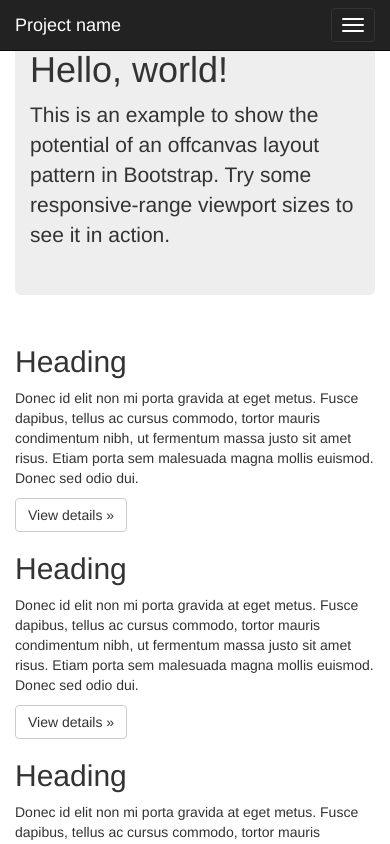
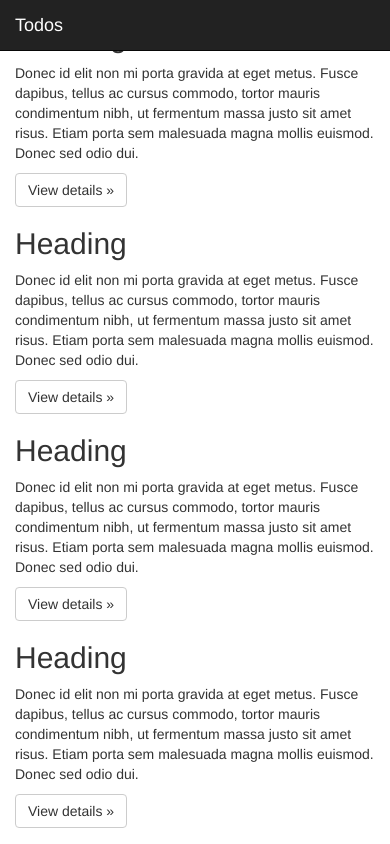
Before and after one commit to koizuss/todos, a website: page assets/index.html in a window 390 px wide. Shown: the top 844 px of the page. Drawn offline with nearby package versions, Linux system fonts and the light colour scheme.

Commit message:
ベースレイアウトちょっと修正

```diff
--- a/assets/index.html
+++ b/assets/index.html
@@ -15,18 +15,13 @@
       <script src="https://oss.maxcdn.com/html5shiv/3.7.2/html5shiv.min.js"></script>
       <script src="https://oss.maxcdn.com/respond/1.4.2/respond.min.js"></script>
     <![endif]-->
+    <link href="css/todos.css" rel="stylesheet">
   </head>
   <body>
     <div class="navbar navbar-fixed-top navbar-inverse" role="navigation">
       <div class="container">
         <div class="navbar-header">
-          <button type="button" class="navbar-toggle collapsed" data-toggle="collapse" data-target=".navbar-collapse">
-            <span class="sr-only">Toggle navigation</span>
-            <span class="icon-bar"></span>
-            <span class="icon-bar"></span>
-            <span class="icon-bar"></span>
-          </button>
-          <a class="navbar-brand" href="#">Project name</a>
+          <a class="navbar-brand" href="#">Todos</a>
         </div>
         <div class="collapse navbar-collapse">
           <ul class="nav navbar-nav">
@@ -43,6 +38,7 @@
       <div class="row row-offcanvas row-offcanvas-right">
 
         <div class="col-xs-12 col-sm-9">
+          <!--
           <p class="pull-right visible-xs">
             <button type="button" class="btn btn-primary btn-xs" data-toggle="offcanvas">Toggle nav</button>
           </p>
@@ -50,6 +46,7 @@
             <h1>Hello, world!</h1>
             <p>This is an example to show the potential of an offcanvas layout pattern in Bootstrap. Try some responsive-range viewport sizes to see it in action.</p>
           </div>
+          -->
           <div class="row">
             <div class="col-6 col-sm-6 col-lg-4">
               <h2>Heading</h2>
@@ -83,7 +80,7 @@
             </div><!--/span-->
           </div><!--/row-->
         </div><!--/span-->
-
+<!--
         <div class="col-xs-6 col-sm-3 sidebar-offcanvas" id="sidebar" role="navigation">
           <div class="list-group">
             <a href="#" class="list-group-item active">Link</a>
```
